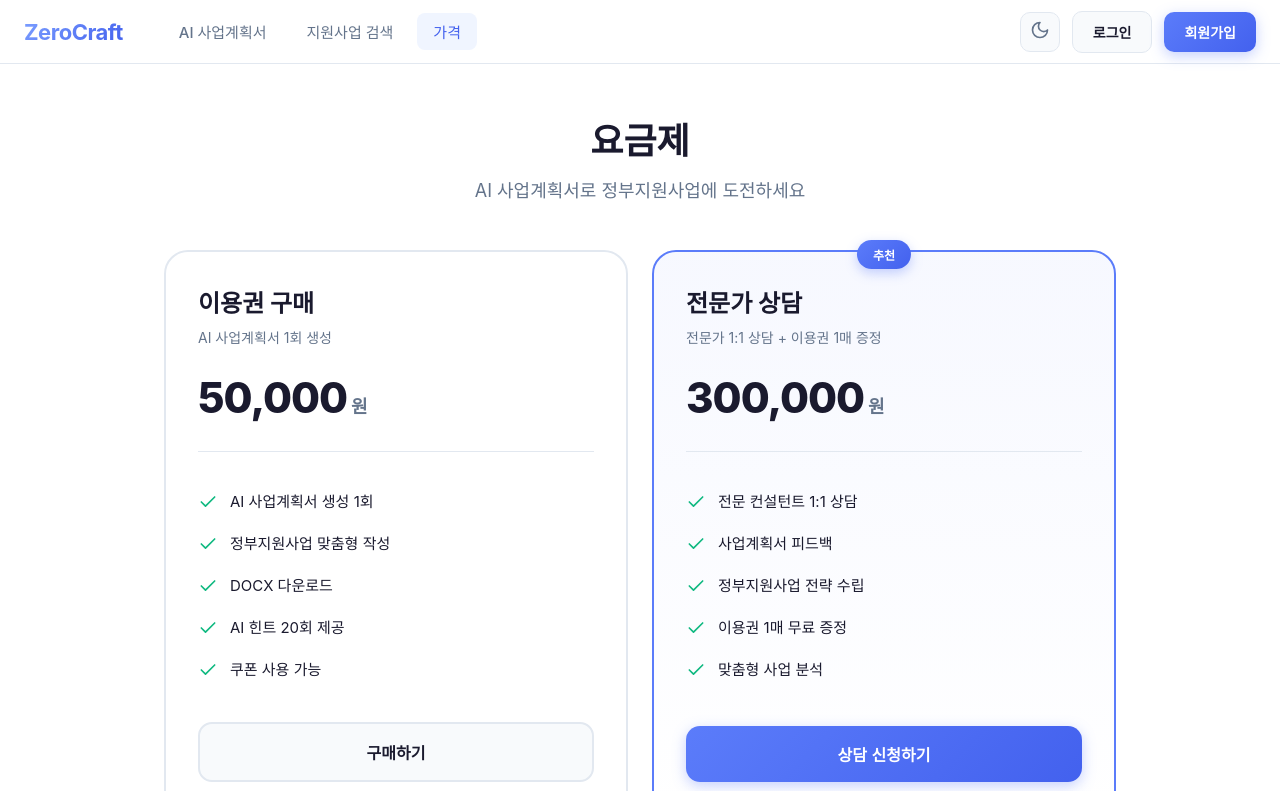
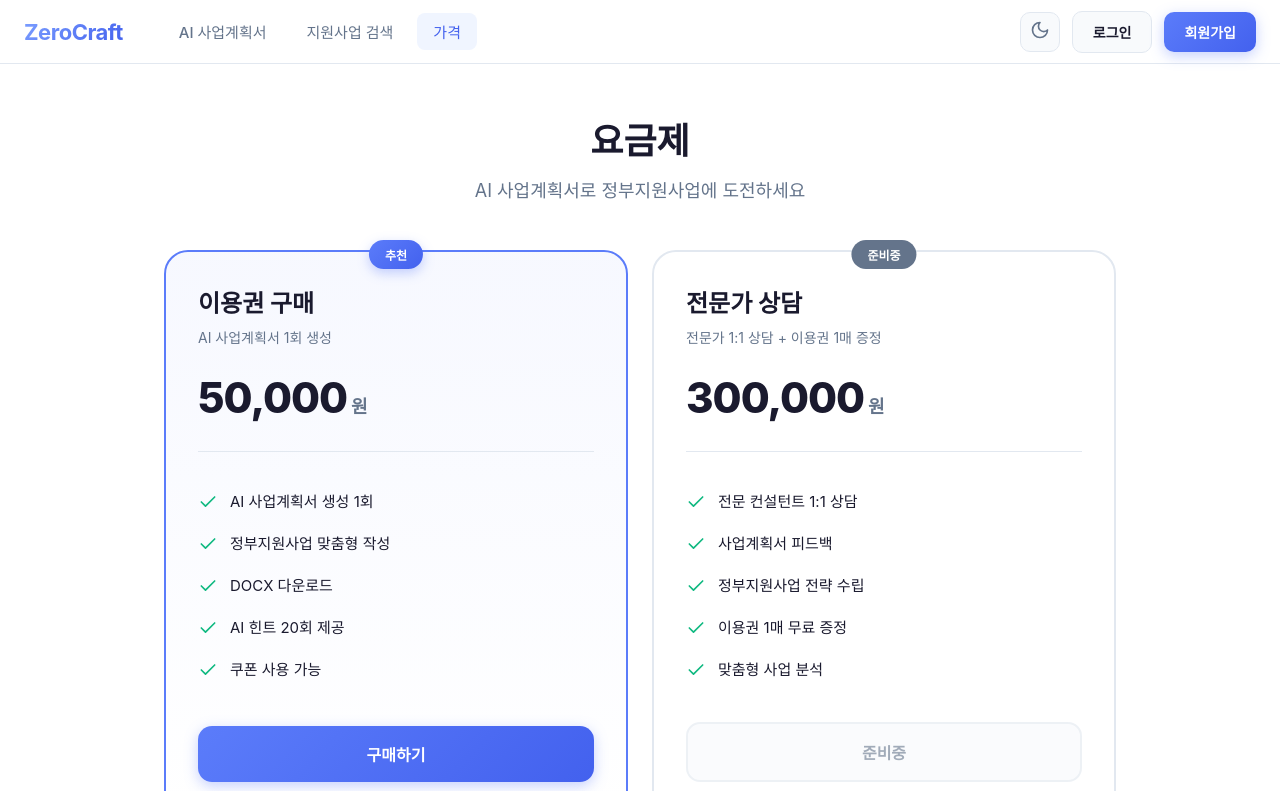
Before and after one commit to ebivproject/zerocraft_fe, a Next.js app: page /pricing in a window 1280 px wide. Shown: the top 791 px of the page. Built offline with nearby package versions, Linux system fonts and the light colour scheme; no server answers.

Commit message:
admin page error solved

```diff
--- a/src/app/(main)/pricing/page.module.css
+++ b/src/app/(main)/pricing/page.module.css
@@ -87,6 +87,11 @@
   font-weight: 700;
   border-radius: 20px;
   box-shadow: 0 4px 12px rgba(91, 124, 250, 0.35);
+}
+
+.badgeSecondary {
+  background: var(--foreground-muted);
+  box-shadow: none;
 }
 
 .planHeader {
@@ -199,6 +204,13 @@
   cursor: not-allowed;
 }
 
+.selectButton.disabledButton {
+  background: var(--background-secondary);
+  color: var(--foreground-muted);
+  border: 2px solid var(--border);
+  box-shadow: none;
+}
+
 /* Info Section */
 .infoSection {
   background: var(--background-secondary);
--- a/src/app/(main)/pricing/page.tsx
+++ b/src/app/(main)/pricing/page.tsx
@@ -30,6 +30,8 @@ const PLANS: Plan[] = [
       "AI 힌트 20회 제공",
       "쿠폰 사용 가능",
     ],
+    badge: "추천",
+    highlight: true,
   },
   {
     id: "expert-consultation",
@@ -43,8 +45,7 @@ const PLANS: Plan[] = [
       "이용권 1매 무료 증정",
       "맞춤형 사업 분석",
     ],
-    badge: "추천",
-    highlight: true,
+    badge: "준비중",
   },
 ];
 
@@ -60,8 +61,7 @@ export default function PricingPage() {
     }
 
     if (plan.id === "expert-consultation") {
-      // 전문가 상담은 별도 문의 페이지나 카카오톡 등으로 연결
-      window.open("https://open.kakao.com/o/sZEROCRAFT", "_blank");
+      // 전문가 상담은 준비중
       return;
     }
 
@@ -72,7 +72,8 @@ export default function PricingPage() {
   const handlePaymentComplete = (creditsAdded: number) => {
     addCredits(creditsAdded);
     setShowPaymentModal(false);
-    router.push("/mypage?payment=success");
+    // 결제 완료 후 AI 사업계획서 페이지로 이동
+    router.push("/project/wizard");
   };
 
   return (
@@ -90,7 +91,11 @@ export default function PricingPage() {
             key={plan.id}
             className={`${styles.planCard} ${plan.highlight ? styles.highlighted : ""}`}
           >
-            {plan.badge && <div className={styles.badge}>{plan.badge}</div>}
+            {plan.badge && (
+              <div className={`${styles.badge} ${plan.badge === "준비중" ? styles.badgeSecondary : ""}`}>
+                {plan.badge}
+              </div>
+            )}
 
             <div className={styles.planHeader}>
               <h2 className={styles.planName}>{plan.name}</h2>
@@ -121,10 +126,11 @@ export default function PricingPage() {
             </ul>
 
             <button
-              className={`${styles.selectButton} ${plan.highlight ? styles.primaryButton : ""}`}
+              className={`${styles.selectButton} ${plan.highlight ? styles.primaryButton : ""} ${plan.id === "expert-consultation" ? styles.disabledButton : ""}`}
               onClick={() => handleSelectPlan(plan)}
+              disabled={plan.id === "expert-consultation"}
             >
-              {plan.id === "expert-consultation" ? "상담 신청하기" : "구매하기"}
+              {plan.id === "expert-consultation" ? "준비중" : "구매하기"}
             </button>
           </div>
         ))}
--- a/src/app/admin/coupons/page.tsx
+++ b/src/app/admin/coupons/page.tsx
@@ -13,6 +13,7 @@ export default function AdminCouponsPage() {
   const [coupons, setCoupons] = useState<Coupon[]>([]);
   const [isLoading, setIsLoading] = useState(true);
   const [error, setError] = useState<string | null>(null);
+  const [isHydrated, setIsHydrated] = useState(false);
 
   // 쿠폰 생성 폼 상태
   const [showCreateForm, setShowCreateForm] = useState(false);
@@ -25,8 +26,15 @@ export default function AdminCouponsPage() {
   });
   const [isCreating, setIsCreating] = useState(false);
 
-  // 권한 체크
+  // Hydration 완료 대기
   useEffect(() => {
+    setIsHydrated(true);
+  }, []);
+
+  // 권한 체크 (hydration 완료 후)
+  useEffect(() => {
+    if (!isHydrated) return;
+
     if (!isAuthenticated) {
       router.push("/login?redirect=/admin/coupons");
       return;
@@ -38,7 +46,7 @@ export default function AdminCouponsPage() {
     }
 
     fetchCoupons();
-  }, [isAuthenticated, user, router]);
+  }, [isHydrated, isAuthenticated, user, router]);
 
   const fetchCoupons = async () => {
     try {
@@ -118,8 +126,8 @@ export default function AdminCouponsPage() {
     setFormData((prev) => ({ ...prev, code }));
   };
 
-  // 권한이 없으면 로딩 표시
-  if (!isAuthenticated || user?.role !== "admin") {
+  // Hydration 대기 또는 권한이 없으면 로딩 표시
+  if (!isHydrated || !isAuthenticated || user?.role !== "admin") {
     return (
       <div className={styles.container}>
         <div className={styles.loading}>권한을 확인하는 중...</div>
```
